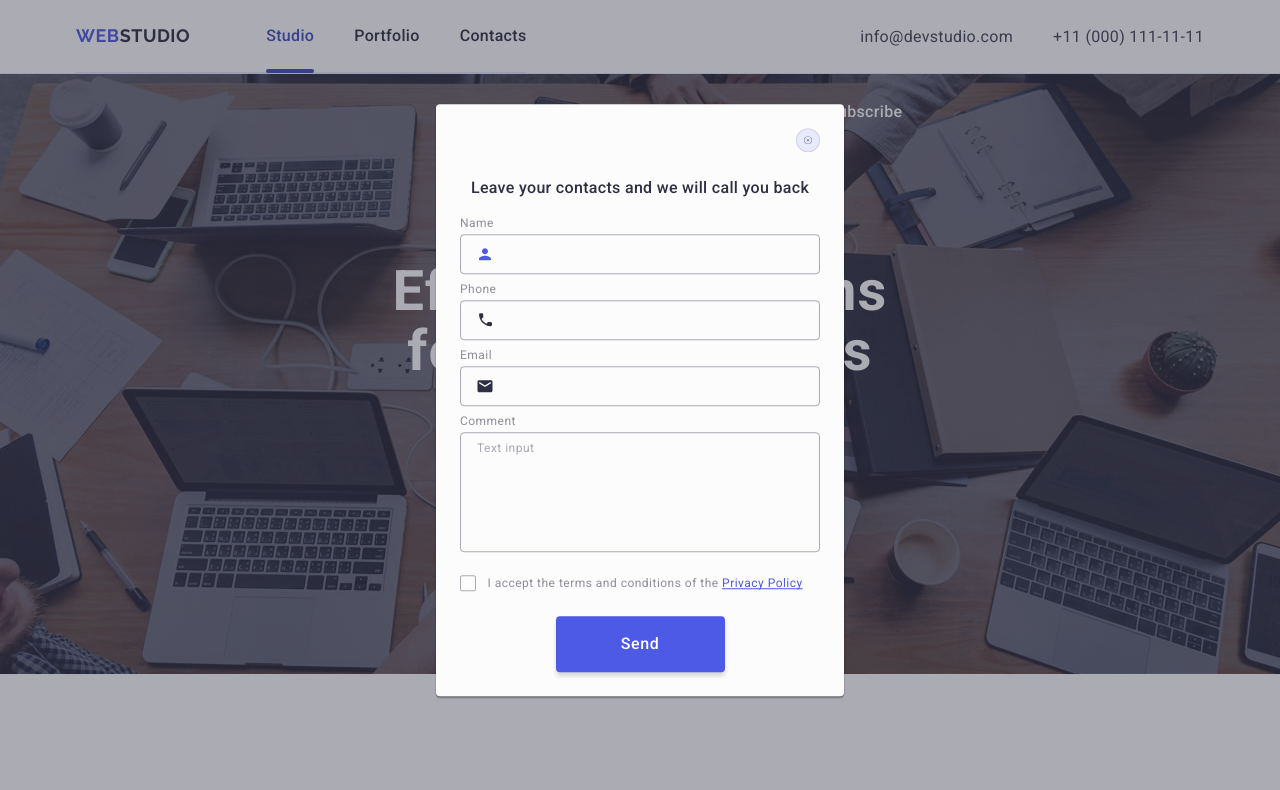
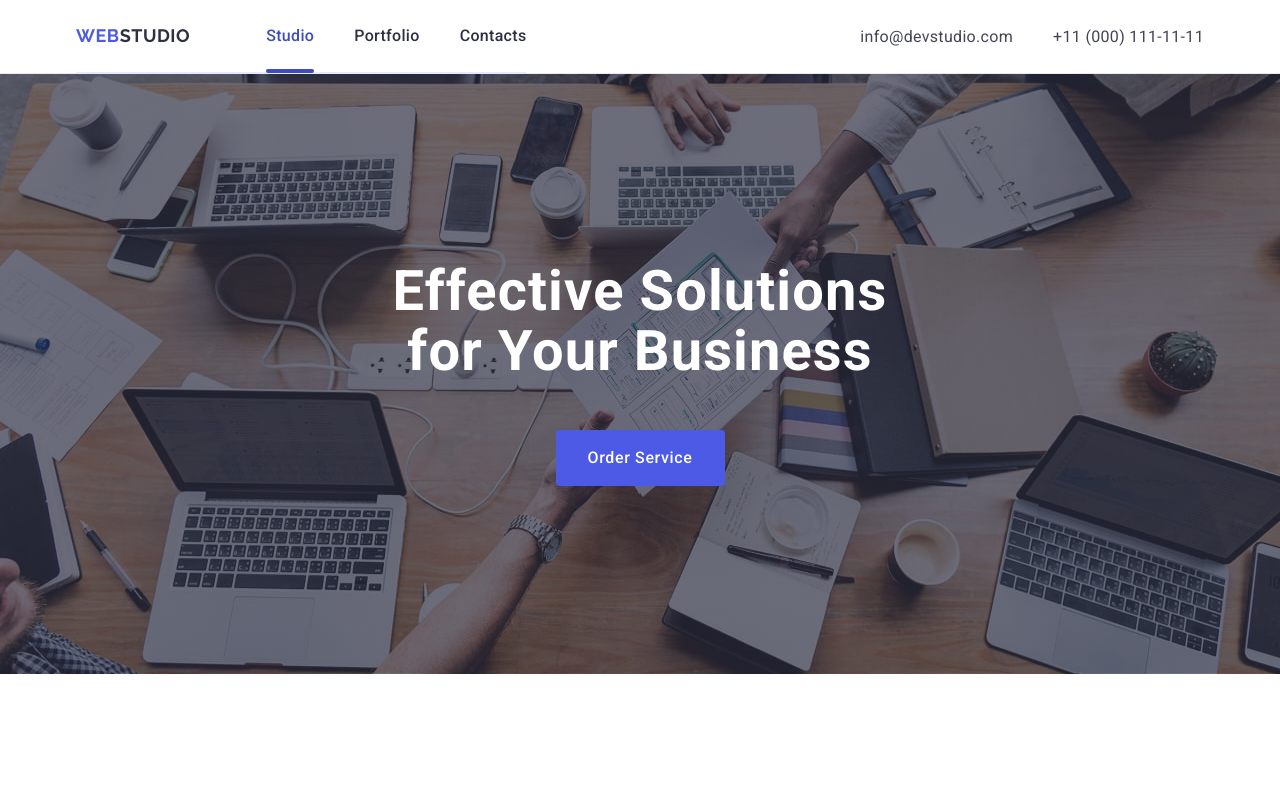
Before and after one commit to Jekosya88/goit-markup-hw-05m, a plain HTML site: page index.html in a window 1280 px wide. Shown: the top 790 px of the page. Drawn offline with nearby package versions, Linux system fonts and the light colour scheme.

Commit message:
add markup

```diff
--- a/css/style.css
+++ b/css/style.css
@@ -634,19 +634,26 @@ height: 80px;
   flex-direction: column;
 }
 
-.text-label {
-  position: absolute;
+.footer-but {
   width: 75px;
   height: 24px;
   left: 828px;
   top: 100px;
   color: rgb(255, 255, 255);
+  font-size: 16px;
   font-family: Roboto;
-font-size: 16px;
   font-weight: 500;
   line-height: 1.5;
   letter-spacing: 0.02em;
   text-align: left;
+  margin-bottom: 16px;
+  max-width: 264px;
+}
+
+.footer-sub-text {
+  font-weight: 500;
+  color: #fff;
+
   margin-bottom: 16px;
 }
 .report-form {
@@ -718,6 +725,15 @@ margin-bottom: 16px;
   height: 100%;
   background-color: rgba(46, 47, 66 , 0.4);
   transition: opacity 250ms cubic-bezier(0.4, 0, 0.2, 1), visibility 250ms cubic-bezier(0.4, 0, 0.2, 1);
+  opacity: 0;
+  visibility: hidden;
+  pointer-events: none;
+}
+
+.backdrop.is-open {
+  opacity: 1;
+  visibility: visible;
+  pointer-events: auto;
 }
 
 .modal {
@@ -895,7 +911,7 @@ margin-bottom: 4px;
   letter-spacing: 0.04em;
   color: #8e8f99;
 }
-.input-checkbox:checked  + .checkbox-label .privacy-text{
+.input-checkbox:checked  + .checkbox-label .privacy-text {
 
   background-color: #404bbf;
   border: none;
--- a/index.html
+++ b/index.html
@@ -460,7 +460,7 @@
           </ul>
         </div>
           <div class="footer-form">
-            <p class="text-label">Subscribe </p>
+            <p class="foter-but footer-sub-text">Subscribe </p>
            <form name="report-form" class="report-form">
              <label class="label-name" for="user-email">
                <input  class="email-input" type="email" name="user-email" id="user-email" placeholder="E-mail"/>
@@ -485,7 +485,7 @@
     type="button"
     class="modal-close">
   <svg class="icon-close" width="8" height="8">
-    <use href="./images/icons.svg/icons.svg#icon-close"> </use>
+    <use href="./images/icons.svg/icons.svg#icon-Vector"> </use>
   </svg>
   </button>
   <p class="modal-title">Leave your contacts and we will call you back</p>
@@ -498,7 +498,7 @@
     <svg class="input-icon"
     width="18"
      height="24">
-     <use href="./images/icons.svg/icons.svg#icon-person-black-18dp-1"></use>
+     <use href="./images/icons.svg/icons.svg#icon-people"></use>
    </svg>
    </div>
    </div>
@@ -511,7 +511,7 @@
       <svg class="input-icon"
        width="18"
         height="24">
-        <use href="./images/icons.svg/icons.svg#icon-phone-black-18dp-1"></use>
+        <use href="./images/icons.svg/icons.svg#icon-Phone"></use>
       </svg>
       </div>
       </div>
@@ -527,7 +527,7 @@
        <svg class="input-icon"
        width="18"
         height="24">
-        <use href="./images/icons.svg/icons.svg#icon-email-black-18dp-1"></use>
+        <use href="./images/icons.svg/icons.svg#icon-email"></use>
       </svg>
       </div>
     </div>
```
Also changed, not shown: images/icons.svg/icons.svg. Lines whose indentation alone changed are shown as unchanged.
